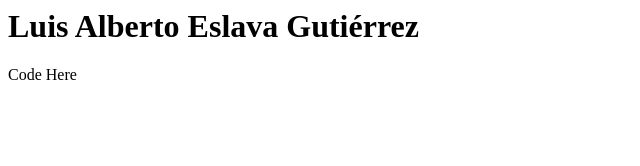
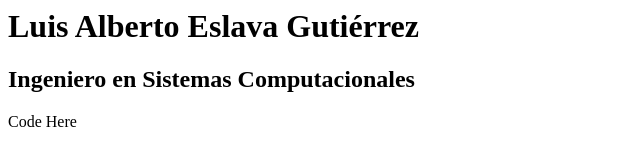
Before and after one commit to luisbetoeslava/demo-repo, a plain HTML site: page index.html in a window 1280 px wide. Shown: the whole page, without its empty margins (0-640 px from the left). Drawn offline with Linux system fonts and the light colour scheme.

Commit message:
Update index.html
Added my degree.

```diff
--- a/index.html
+++ b/index.html
@@ -7,6 +7,7 @@
 </head>
 <body>
     <h1>Luis Alberto Eslava Guti&eacute;rrez</h1>
+    <h2>Ingeniero en Sistemas Computacionales</h2>
     <div>Code Here</div>
 </body>
 </html>
```
